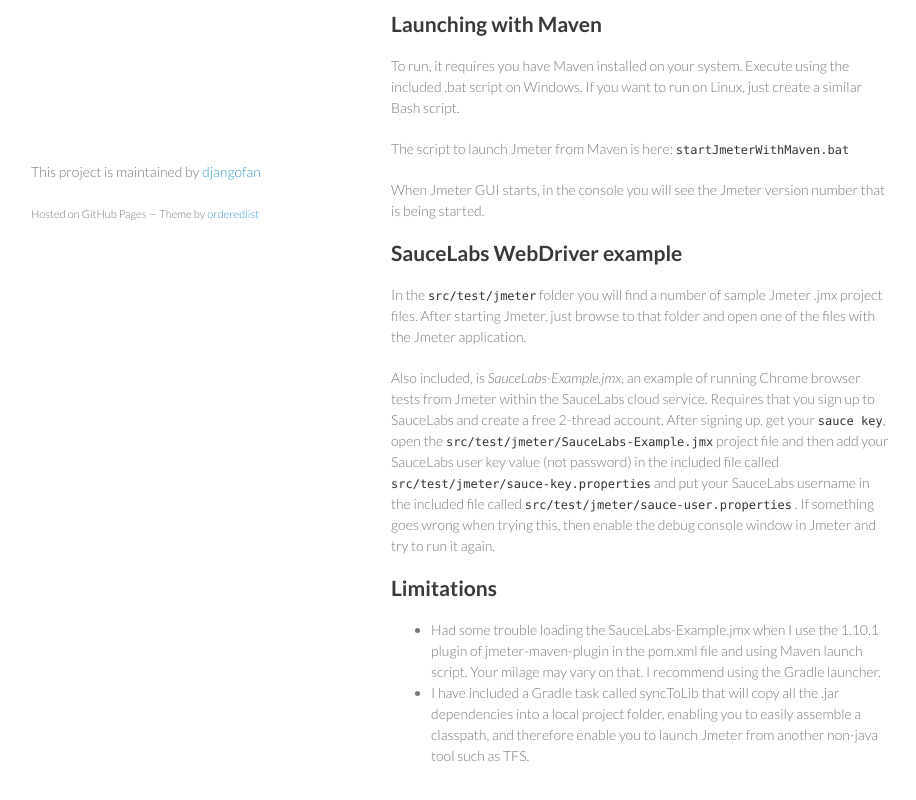
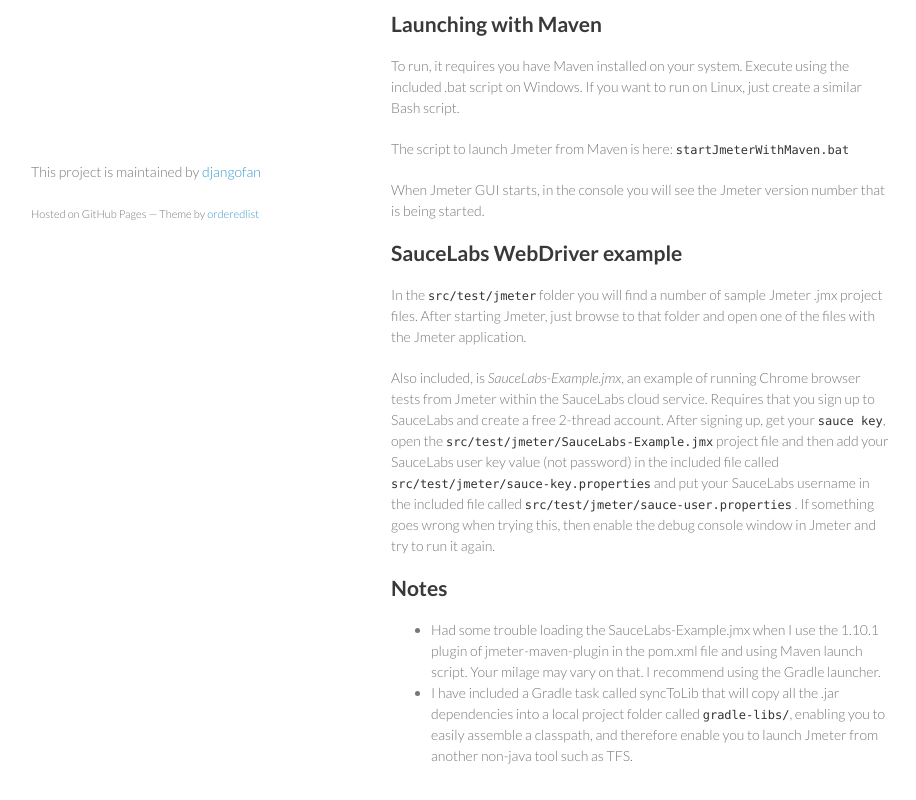
Before and after one commit to djangofan/launch-jmeter, a plain HTML site: page index.html in a window 1280 px wide. Shown: the part 507-1307 px from the top of the page, without its empty margins (179-1095 px from the left). Drawn offline with Linux system fonts and the light colour scheme.

```diff
--- a/index.html
+++ b/index.html
@@ -63,11 +63,11 @@
 <p>Also included, is <em>SauceLabs-Example.jmx</em>, an example of running Chrome browser tests from Jmeter within the SauceLabs cloud service.  Requires that you sign up to SauceLabs and create a free 2-thread account.    After signing up, get your <code>sauce key</code>, open the <code>src/test/jmeter/SauceLabs-Example.jmx</code> project file and then add your SauceLabs user key value (not password) in the included file called <code>src/test/jmeter/sauce-key.properties</code> and put your SauceLabs username in the included file called <code>src/test/jmeter/sauce-user.properties</code> .   If something goes wrong when trying this, then enable the debug console window in Jmeter and try to run it again.</p>
 
 <h2>
-<a id="limitations" class="anchor" href="#limitations" aria-hidden="true"><span class="octicon octicon-link"></span></a>Limitations</h2>
+<a id="notes" class="anchor" href="#notes" aria-hidden="true"><span class="octicon octicon-link"></span></a>Notes</h2>
 
 <ul>
 <li>Had some trouble loading the SauceLabs-Example.jmx when I use the 1.10.1 plugin of jmeter-maven-plugin in the pom.xml file and using Maven launch script.   Your milage may vary on that.  I recommend using the Gradle launcher.</li>
-<li>I have included a Gradle task called syncToLib that will copy all the .jar dependencies into a local project folder, enabling you to easily assemble a classpath, and therefore enable you to launch Jmeter from another non-java tool such as TFS.</li>
+<li>I have included a Gradle task called syncToLib that will copy all the .jar dependencies into a local project folder called <code>gradle-libs/</code>, enabling you to easily assemble a classpath, and therefore enable you to launch Jmeter from another non-java tool such as TFS.</li>
 </ul>
       </section>
       <footer>
```
Also changed, not shown: params.json (+1 -1 lines).
